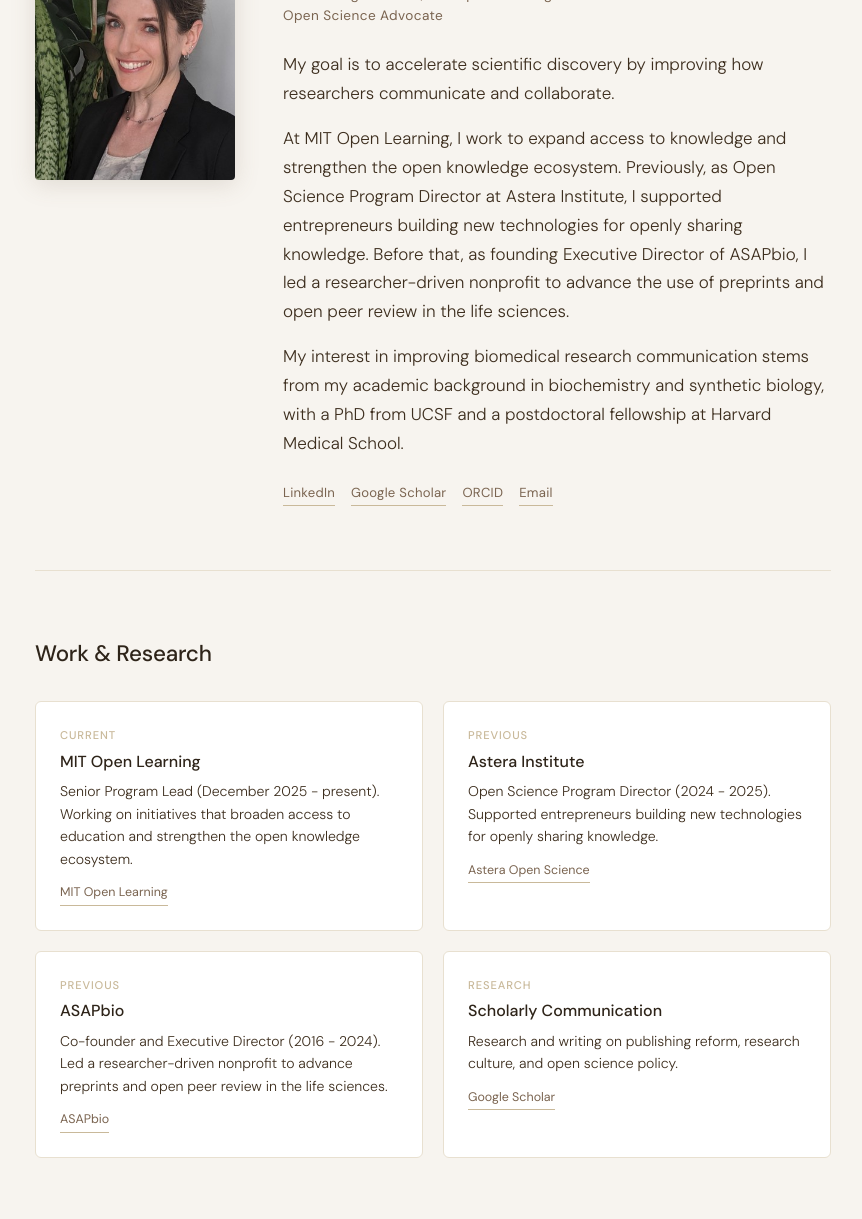
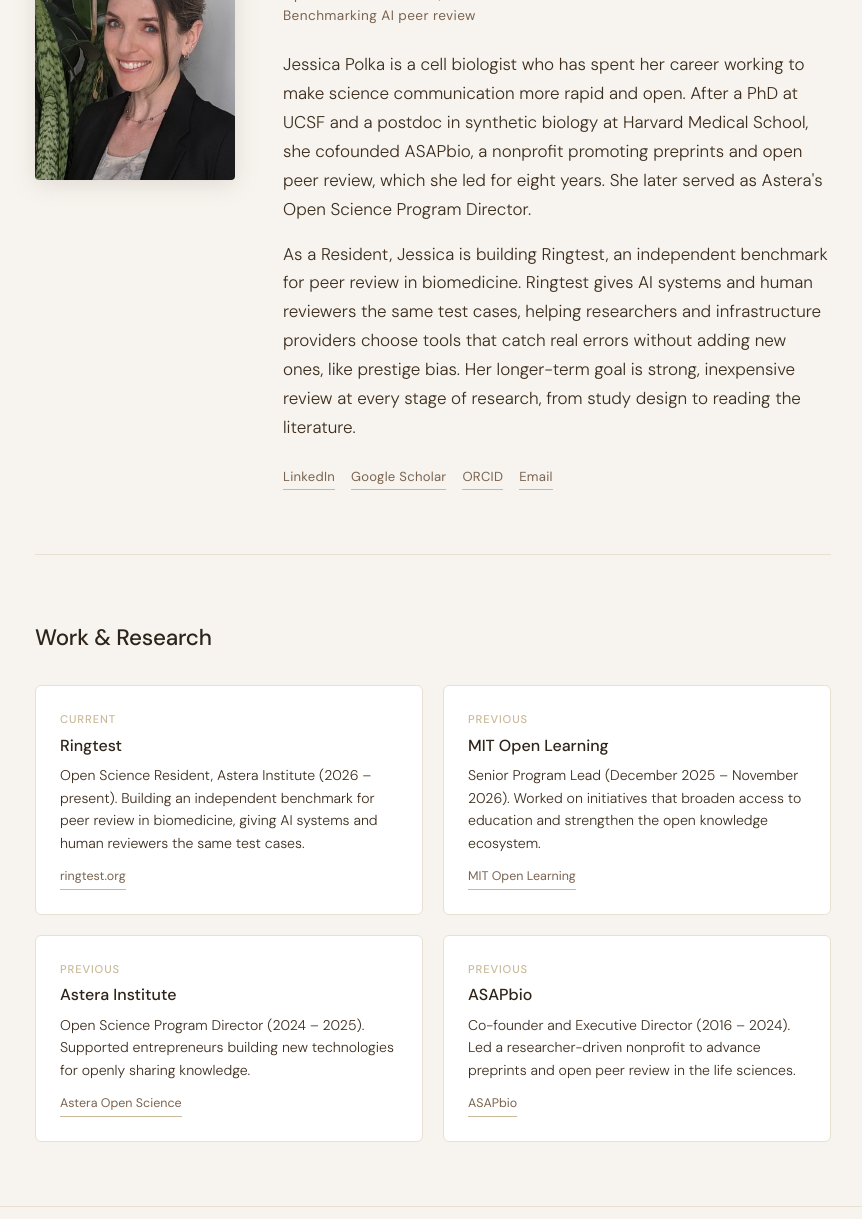
Before and after one commit to jpolka/website, a plain HTML site: page index.html in a window 1280 px wide. Shown: the part 181-1400 px from the top of the page, without its empty margins (207-1069 px from the left). Drawn offline with Linux system fonts and the light colour scheme.

Commit message:
Update bio: Open Science Resident at Astera, add Ringtest
Updated the content and structure of the index.html file to reflect new information about Jessica Polka's work and affiliations.

```diff
--- a/index.html
+++ b/index.html
@@ -10,13 +10,13 @@
 <style>
 *, *::before, *::after { box-sizing: border-box; margin: 0; padding: 0; }
 :root {
-      --cream:    #f7f4ef;
-      --tan:      #e8e0d0;
+--cream: #f7f4ef;
+--tan: #e8e0d0;
 --warm-mid: #c9b99a;
-      --brown:    #7a6450;
-      --dark:     #2e2419;
-      --text:     #3d2e1e;
-      --max-w:    860px;
+--brown: #7a6450;
+--dark: #2e2419;
+--text: #3d2e1e;
+--max-w: 860px;
 }
 html { scroll-behavior: smooth; }
 body {
@@ -91,12 +91,11 @@
 <div class="bio">
 <h1>Jessica Polka, PhD</h1>
 <div class="affiliations">
-          <span>Senior Program Lead, MIT Open Learning</span>
-          <span>Open Science Advocate</span>
+<span>Open Science Resident, Astera Institute</span>
+<span>Benchmarking AI peer review</span>
 </div>
-        <p>My goal is to accelerate scientific discovery by improving how researchers communicate and collaborate.</p>
-        <p>At MIT Open Learning, I work to expand access to knowledge and strengthen the open knowledge ecosystem. Previously, as Open Science Program Director at Astera Institute, I supported entrepreneurs building new technologies for openly sharing knowledge. Before that, as founding Executive Director of ASAPbio, I led a researcher-driven nonprofit to advance the use of preprints and open peer review in the life sciences.</p>
-        <p>My interest in improving biomedical research communication stems from my academic background in biochemistry and synthetic biology, with a PhD from UCSF and a postdoctoral fellowship at Harvard Medical School.</p>
+<p>Jessica Polka is a cell biologist who has spent her career working to make science communication more rapid and open. After a PhD at UCSF and a postdoc in synthetic biology at Harvard Medical School, she cofounded ASAPbio, a nonprofit promoting preprints and open peer review, which she led for eight years. She later served as Astera's Open Science Program Director.</p>
+<p>As a Resident, Jessica is building Ringtest, an independent benchmark for peer review in biomedicine. Ringtest gives AI systems and human reviewers the same test cases, helping researchers and infrastructure providers choose tools that catch real errors without adding new ones, like prestige bias. Her longer-term goal is strong, inexpensive review at every stage of research, from study design to reading the literature.</p>
 <div class="contact-links">
 <a href="https://www.linkedin.com/in/jessicapolka/" target="_blank" rel="noopener">LinkedIn</a>
 <a href="https://scholar.google.com/citations?user=1-zuY14AAAAJ&hl=en" target="_blank" rel="noopener">Google Scholar</a>
@@ -110,27 +109,27 @@
 <div class="work-grid">
 <div class="work-card">
 <div class="tag">Current</div>
+<h3>Ringtest</h3>
+<p>Open Science Resident, Astera Institute (2026 – present). Building an independent benchmark for peer review in biomedicine, giving AI systems and human reviewers the same test cases.</p>
+<a href="https://ringtest.org" target="_blank" rel="noopener">ringtest.org</a>
+</div>
+<div class="work-card">
+<div class="tag">Previous</div>
 <h3>MIT Open Learning</h3>
-          <p>Senior Program Lead (December 2025 - present). Working on initiatives that broaden access to education and strengthen the open knowledge ecosystem.</p>
+<p>Senior Program Lead (December 2025 – November 2026). Worked on initiatives that broaden access to education and strengthen the open knowledge ecosystem.</p>
 <a href="https://openlearning.mit.edu" target="_blank" rel="noopener">MIT Open Learning</a>
 </div>
 <div class="work-card">
 <div class="tag">Previous</div>
 <h3>Astera Institute</h3>
-          <p>Open Science Program Director (2024 - 2025). Supported entrepreneurs building new technologies for openly sharing knowledge.</p>
+<p>Open Science Program Director (2024 – 2025). Supported entrepreneurs building new technologies for openly sharing knowledge.</p>
 <a href="https://astera.org/residency/open-science/" target="_blank" rel="noopener">Astera Open Science</a>
 </div>
 <div class="work-card">
 <div class="tag">Previous</div>
 <h3>ASAPbio</h3>
-          <p>Co-founder and Executive Director (2016 - 2024). Led a researcher-driven nonprofit to advance preprints and open peer review in the life sciences.</p>
+<p>Co-founder and Executive Director (2016 – 2024). Led a researcher-driven nonprofit to advance preprints and open peer review in the life sciences.</p>
 <a href="https://asapbio.org" target="_blank" rel="noopener">ASAPbio</a>
-        </div>
-        <div class="work-card">
-          <div class="tag">Research</div>
-          <h3>Scholarly Communication</h3>
-          <p>Research and writing on publishing reform, research culture, and open science policy.</p>
-          <a href="https://scholar.google.com/citations?user=1-zuY14AAAAJ&hl=en" target="_blank" rel="noopener">Google Scholar</a>
 </div>
 </div>
 </section>
```
Lines whose indentation alone changed are shown as unchanged.
